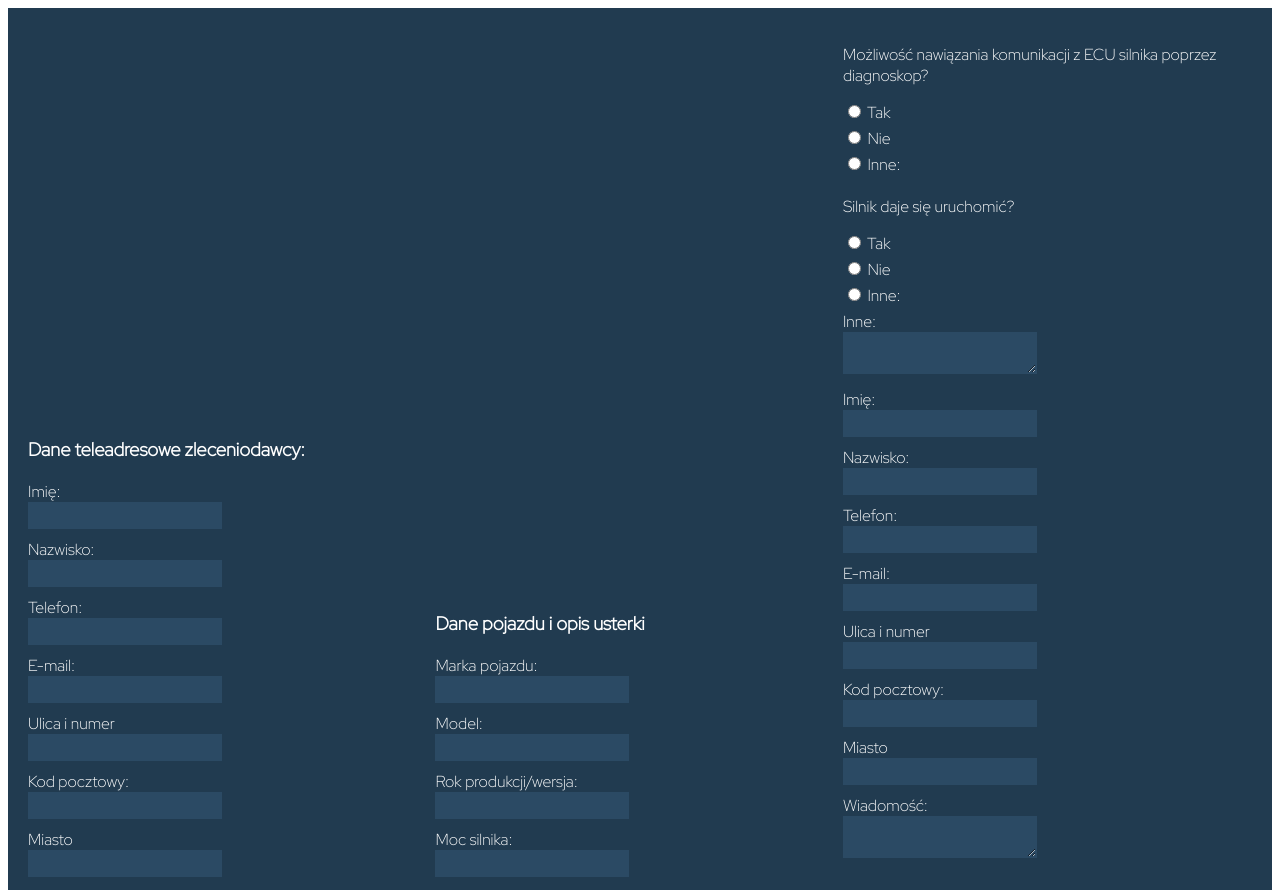
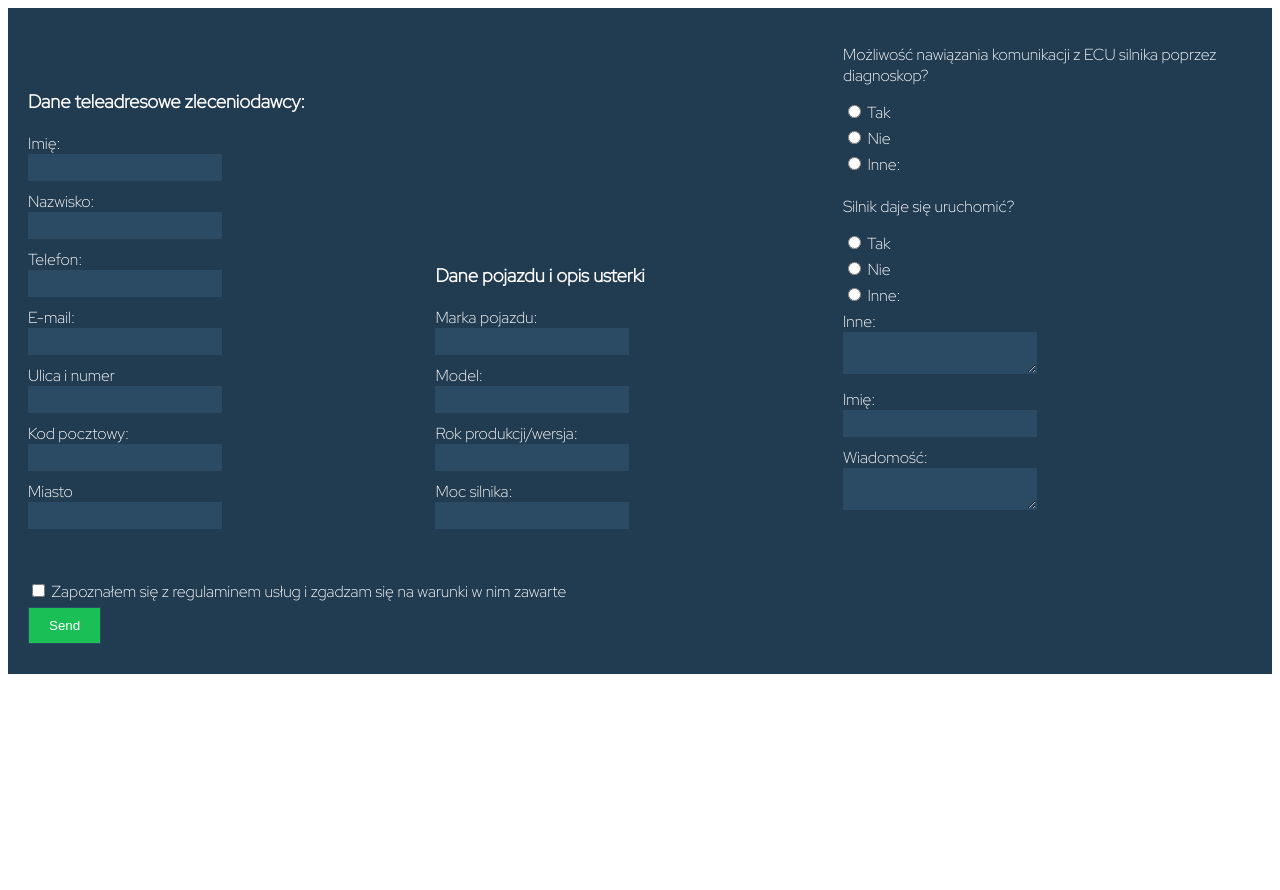
Before and after one commit to gitadmen/Formularz-ECU, a plain HTML site: page index.html in a window 1280 px wide. Shown: the top 890 px of the page. After the commit the page ends 800 px from the top, so only its background shows below. Drawn offline with Linux system fonts and the light colour scheme.

Commit message:
Update index.html

```diff
--- a/index.html
+++ b/index.html
@@ -93,29 +93,6 @@
             <label for="name">Imię:</label>
             <input type="text" name="name" id="name" required>
 
-            <br>
-            <label for="lastname">Nazwisko:</label>
-            <input type="text" name="lastname" id="lastname" required>
-
-            <br>
-            <label for="phone">Telefon:</label>
-            <input type="tel" name="phone" id="phone" required minlength="9">
-
-            <br>
-            <label for="mail">E-mail:</label>
-            <input type="email" name="_replyto" id="mail" required>
-
-            <br>
-            <label for="street">Ulica i numer</label>
-            <input type="adress" name="adress" id="street" required>
-
-            <br>
-            <label for="zip">Kod pocztowy:</label>
-            <input type="zip" name="zip" id="zip" required minlength="6">
-
-            <br>
-            <label for="city">Miasto</label>
-            <input type="adress" name="city" id="city" required>
 
             <br>
             <label for="message">Wiadomość: </label>
```
